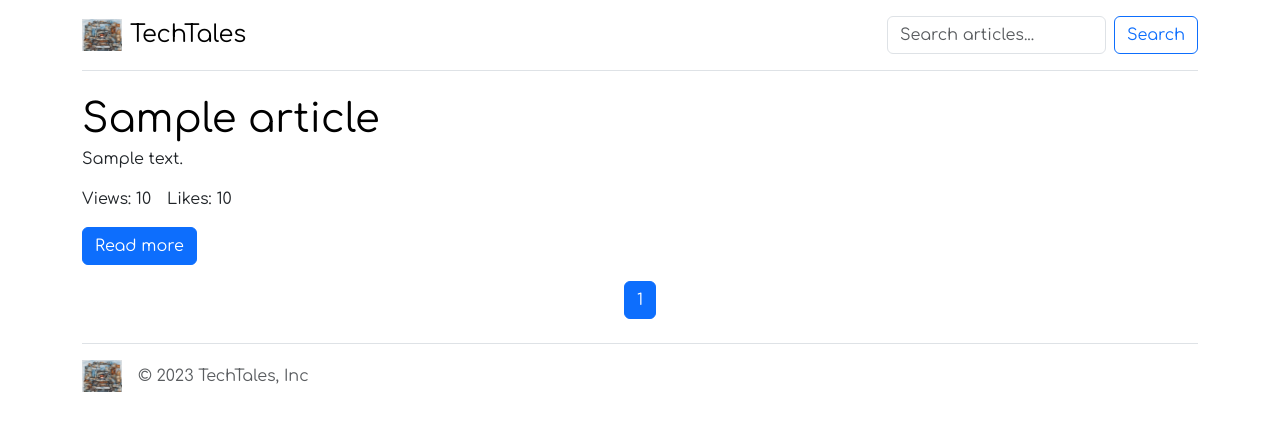
After one commit to hezerford/TechTales, a FastAPI app: template src/templates/searched_articles.html in a window 1280 px wide. The commit adds this page. Shown: the top 431 px of the page. Run offline with FastAPI, Linux system fonts and the light colour scheme; the template is opened without the code that fills it: most values are stand-ins (such as "Sample title", 1, 10 or a date in 2020).

Commit message:
Implemented article search feature
- Added endpoint for searching articles by title
- Utilized MongoDB $regex query for case-insensitive search
- Improved pagination for search results

```diff
--- a/src/templates/index.html
+++ b/src/templates/index.html
@@ -25,6 +25,10 @@
                 <img class="bi me-2" src="/static/img/site.png" alt="" width="40" height="32">
                 <span class="fs-4">TechTales</span>
             </a>
+            <form action="/search/" method="get" class="d-flex">
+                <input type="text" name="query" class="form-control me-2" placeholder="Search articles...">
+                <button type="submit" class="btn btn-outline-primary">Search</button>
+            </form>
         </header>
     </div>
     {% block content %}
--- /dev/null
+++ b/src/templates/searched_articles.html
@@ -0,0 +1,47 @@
+{% extends "index.html" %}
+
+{% block content %}
+
+<div class="container">
+    {% for article in articles %}
+    <article class="blog-post">
+        <h3 class="display-6 link-body-emphasis mb-1">{{ article.title }}</h3>
+        <p>{{ article.description }}</p>
+        <blockquote>
+        <div class="d-flex">
+            <p>Views: {{ article.views }}</p>
+            <p class="ms-3">Likes: {{ article.likes }}</p>
+        </div>
+        <a href="/{{ article._id }}" class="btn btn-primary">Read more</a>
+        </blockquote>
+    </article>
+    {% endfor %}
+
+    <nav aria-label="Page navigation">
+        <ul class="pagination justify-content-center">
+            {% if page > 1 %}
+                <li class="page-item">
+                    <a class="page-link" href="?query={{ query }}&page={{ page - 1 }}" aria-label="Previous">
+                        <span aria-hidden="true">&laquo;</span>
+                    </a>
+                </li>
+            {% endif %}
+
+            {% for p in range(1, (articles|length // 10) + 2) %}
+                <li class="page-item {% if p == page %}active{% endif %}">
+                    <a class="page-link" href="?query={{ query }}&page={{ p }}">{{ p }}</a>
+                </li>
+            {% endfor %}
+
+            {% if articles|length == 10 %}
+                <li class="page-item">
+                    <a class="page-link" href="?query={{ query }}&page={{ page + 1 }}" aria-label="Next">
+                        <span aria-hidden="true">&raquo;</span>
+                    </a>
+                </li>
+            {% endif %}
+        </ul>
+    </nav>
+</div>
+
+{% endblock content %}
```
Also changed, not shown: src/articles/router.py (+21 -0 lines).
